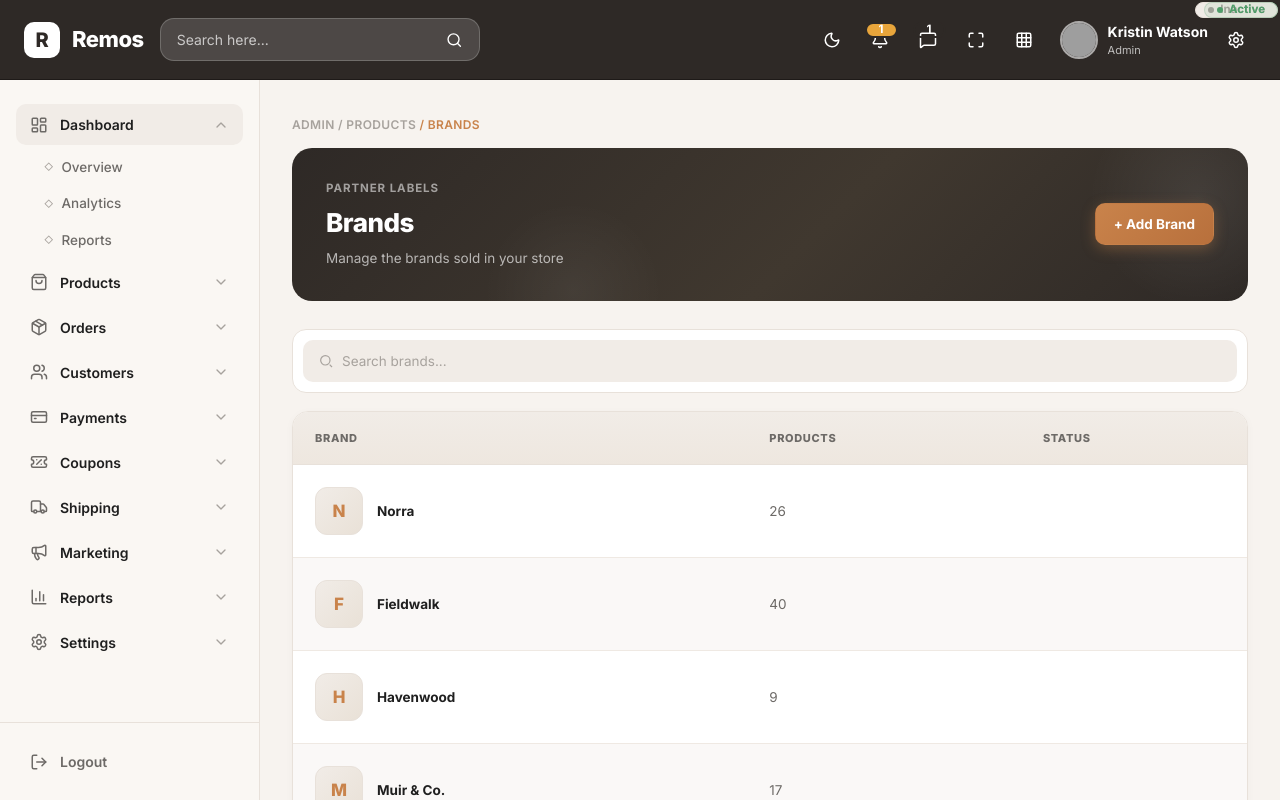
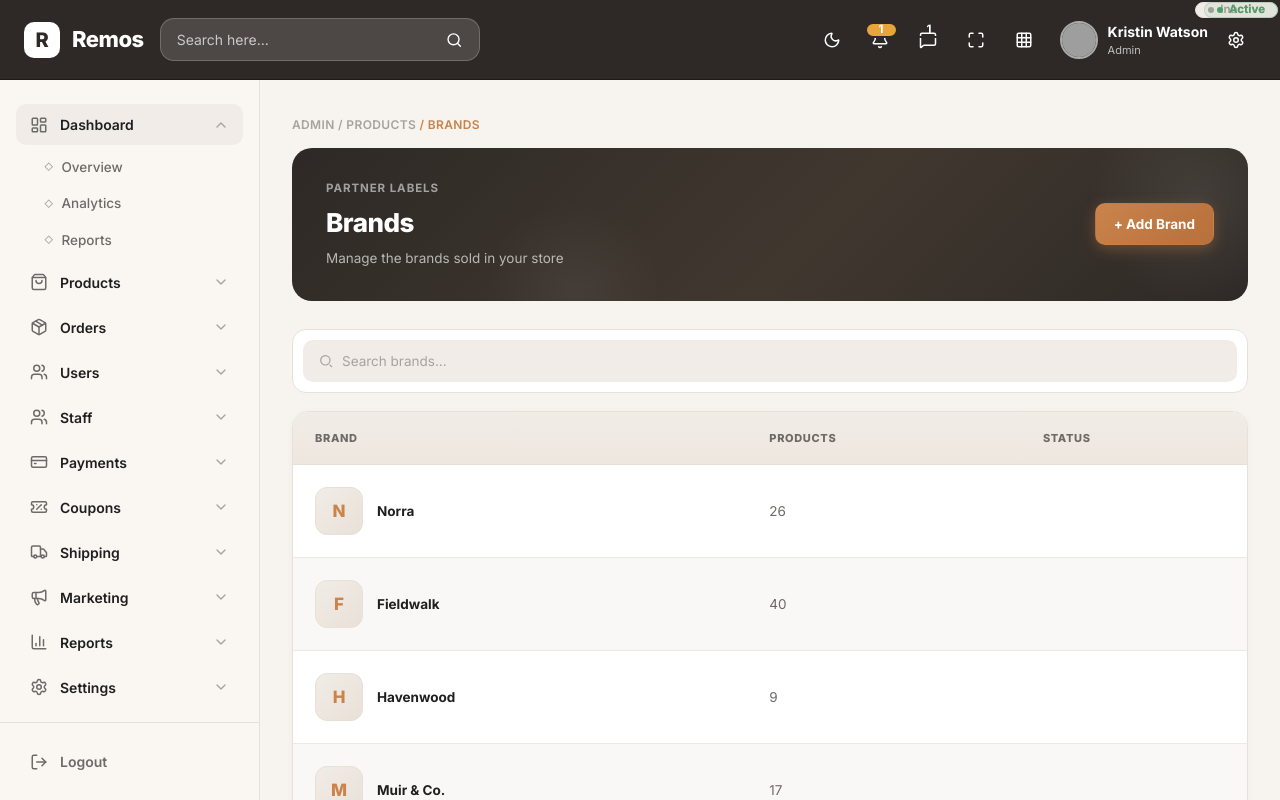
Before and after one commit to SINAN-S-S/ecommerce_fullstack, a Next.js app: page /admin/product/brands in a window 1280 px wide. Built offline with nearby package versions, Linux system fonts and the light colour scheme; grey boxes are pictures that could not be loaded.

Commit message:
user and staff nav path

```diff
--- a/components/side-bar/Side-bar.jsx
+++ b/components/side-bar/Side-bar.jsx
@@ -51,12 +51,19 @@ const menuItems = [
     ],
   },
   {
-    title: "Customers",
+    title: "Users",
     icon: Users,
     children: [
       { name: "All Customers", path: "/admin/user" },
-      { name: "Customer Details", path: "/admin/customers/details" },
-      { name: "Customer Reviews", path: "/admin/customers/reviews" },
+
+    ],
+  },
+   {
+    title: "Staff",
+    icon: Users,
+    children: [
+      { name: "All Staff", path: "/admin/staff" },
+
     ],
   },
   {
```
